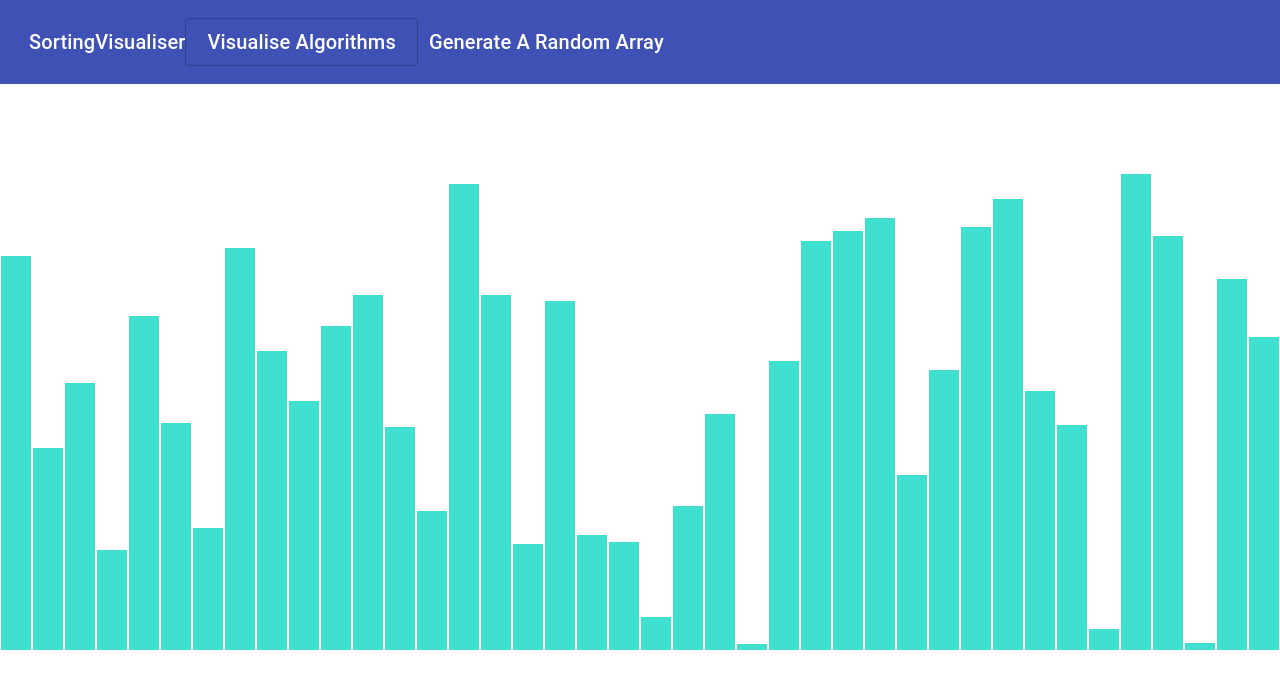
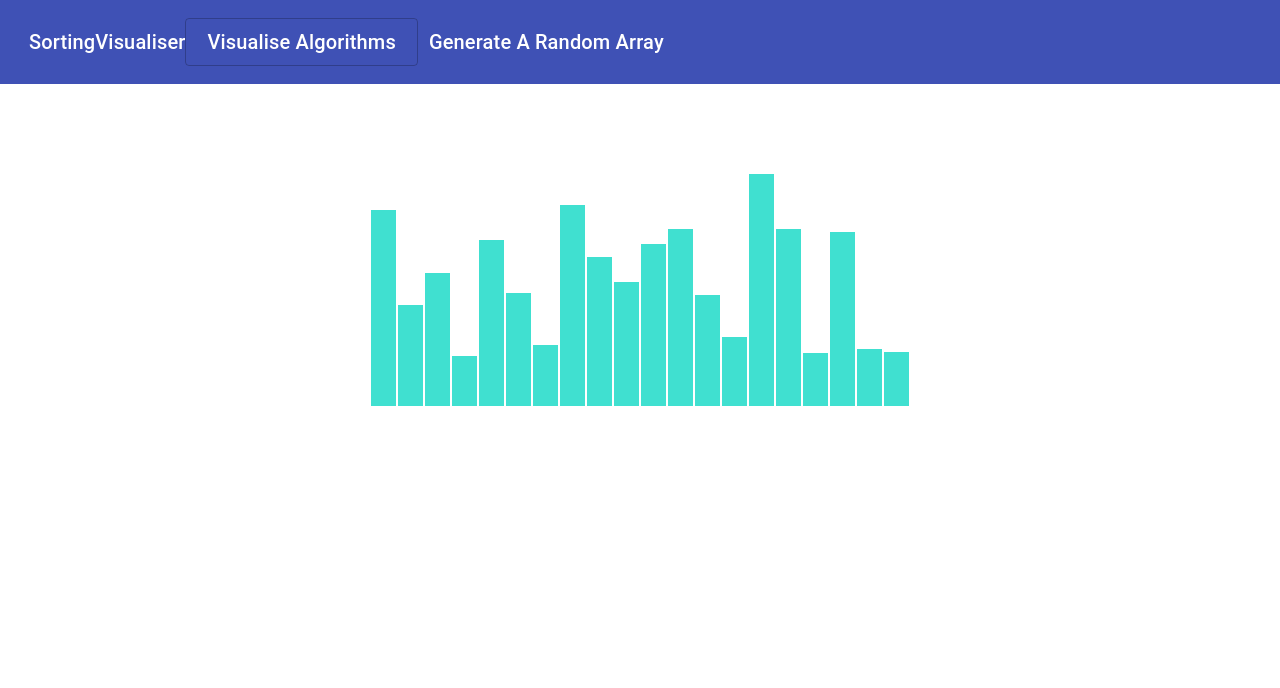
Before and after one commit to KevinLohJunYong/SortingVisualiser, a React (Create React App) app: page / in a window 1280 px wide. Shown: the top 688 px of the page. Built offline with nearby package versions, Linux system fonts and the light colour scheme.

Commit message:
fixed a bug

```diff
--- a/src/App.jsx
+++ b/src/App.jsx
@@ -15,7 +15,7 @@ import Typography from '@material-ui/core/Typography';
 
 const MIN = 5;
 const MAX = 500;
-const numOfBars = window.screen.availWidth < 800 ? 20 : 40;
+const numOfBars = window.screen.availWidth < 1000 ? 20 : 40;
 const DEFAULT_COLOR = "turquoise";
 const SORTING_COLOR = "red";
 var TIMEOUT = 0;
@@ -41,9 +41,6 @@ export default class App extends React.Component {
     }
     if(window.screen.availWidth < 500) {
       alert('Hi there, your screen size is a bit small. U can rotate your phone horizontally or better still use a laptop for a better consumer experience! :)')
-    }
-    else {
-      alert(window.screen.availWidth);
     }
   }
   createBar(val,idx) {
--- a/src/Bar/Bar.jsx
+++ b/src/Bar/Bar.jsx
@@ -1,6 +1,6 @@
 import React from 'react';
 
-const widthAdjusted = window.screen.availWidth < 800 ? "25px" : "30px";
+const widthAdjusted = window.screen.availWidth < 1000 ? "25px" : "30px";
 
 export default class Bar extends React.Component {
      getBgColor(isBeingSorted) {
@@ -8,7 +8,7 @@ export default class Bar extends React.Component {
         return "turquoise";
      }
      adjustHeight(height) {
-       if(window.screen.availWidth < 800) return height/2;
+       if(window.screen.availWidth < 1000) return height/2;
        return height;
      }
      render() {
```
